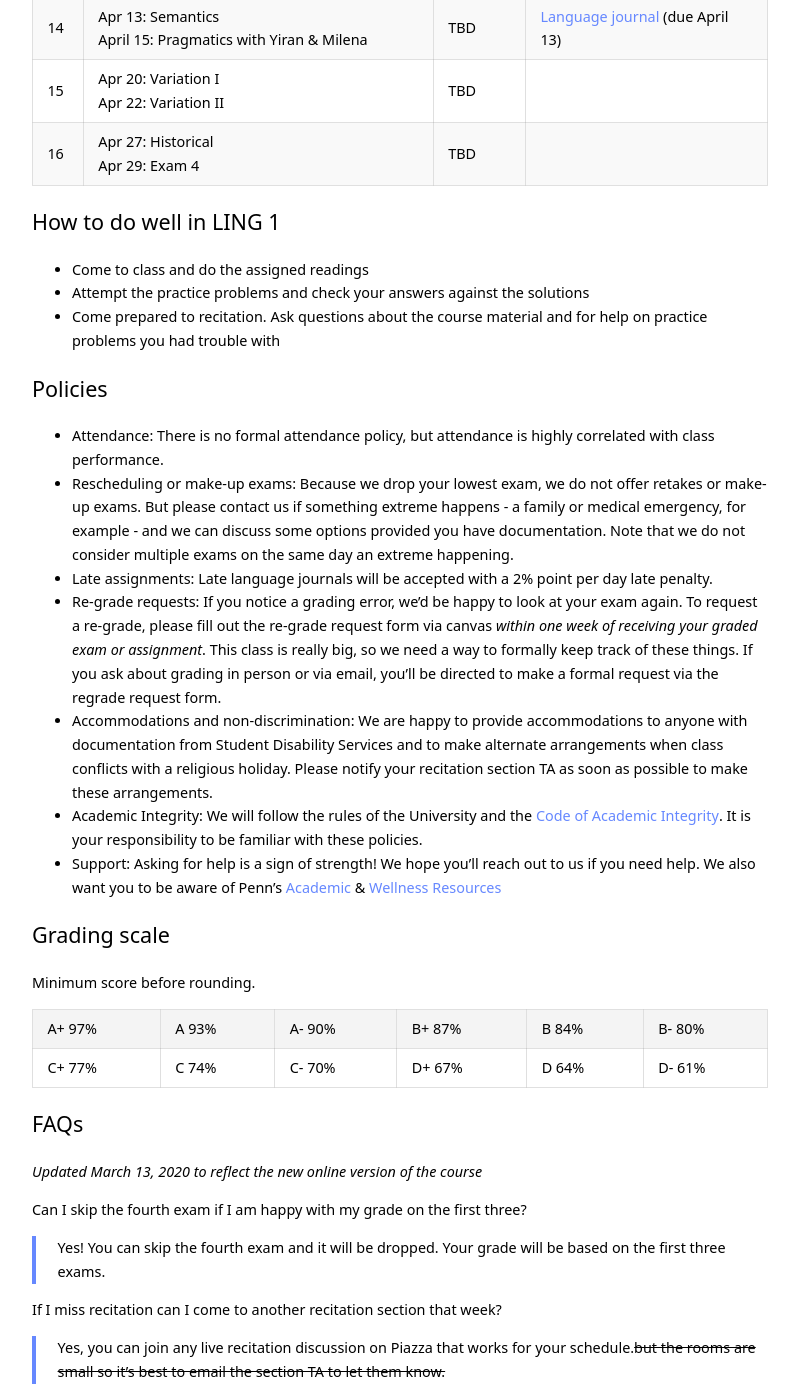
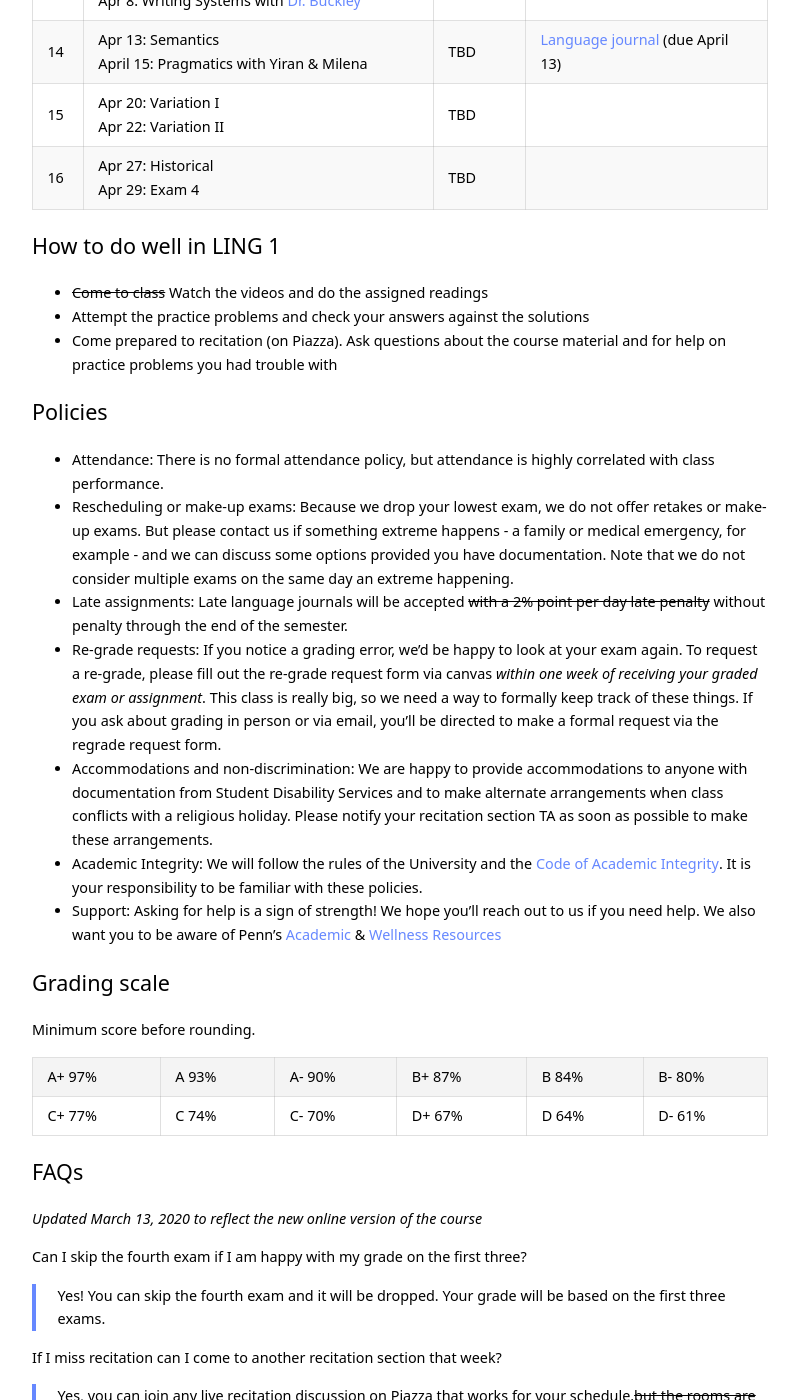
Before and after one commit to kschuler/ling001, a Jekyll site: the page built from index.md, in a window 1280 px wide and 1400 px high, scrolled down 3491 px. Shown: the whole window, without its empty margins (240-1039 px from the left). Built offline with Jekyll 4.4.1, drawn with Linux system fonts in a browser that asks for light colours; some of the changed text lies outside the part shown.

Commit message:
Update index.md

```diff
--- a/index.md
+++ b/index.md
@@ -69,11 +69,11 @@ Section | Time | Location | TA
 - **Language journal (10%)** - Each student is required to keep a [language journal](resources/language-journal-assignment) with a minimum of four entries and at least 800 words.
 
 ### Extra Credit
--  **Research bonus:** Add up to 3% points to your final grade. Earn 1% bonus for each hour of research participation via SONA (online options) and/or a 1% bonus for attending a language-related talk or event ~~on campus~~ online (list of talks coming soon).
+-  **Research bonus:** Add up to 3% points to your final grade. Earn 1% bonus for each hour of research participation via SONA and/or a 1% bonus for attending a language-related talk ~~or event on campus~~ online (list of talks coming soon).
 - **Reading bonus:** Add 1% point to your final grade by being a member of the recitation section with the [most engagement on perusall](resources/how-perusall-works.pdf). You must engage with most readings to be elligible.
 
 ## Schedule
-Schedule is subject to change. All lectures will be recorded and [posted here](https://upenn.hosted.panopto.com/Panopto/Pages/Sessions/List.aspx?folderID=99e28b4b-8d65-4ac1-9fe4-ab3c00e43bf5) a few minutes after each class.
+Schedule is subject to change. All lectures will be recorded and [posted here](https://upenn.hosted.panopto.com/Panopto/Pages/Sessions/List.aspx?folderID=99e28b4b-8d65-4ac1-9fe4-ab3c00e43bf5) ~~a few minutes after each class~~ at the begining of the week.
 
 Wk  | Lecture | Readings | Resources
   --- | --- | --- | ---
@@ -95,14 +95,14 @@ Wk  | Lecture | Readings | Resources
 16 | Apr 27: Historical<br>Apr 29: **Exam 4** | TBD  |
 
 ## How to do well in LING 1
-- Come to class and do the assigned readings
+- ~~Come to class~~ Watch the videos and do the assigned readings
 - Attempt the practice problems and check your answers against the solutions
-- Come prepared to recitation. Ask questions about the course material and for help on practice problems you had trouble with
+- Come prepared to recitation (on Piazza). Ask questions about the course material and for help on practice problems you had trouble with
 
 ## Policies
 - **Attendance**: There is no formal attendance policy, but attendance is highly correlated with class performance.
 - **Rescheduling or make-up exams**: Because we drop your lowest exam, we do not offer retakes or make-up exams. But please contact us if something extreme happens - a family or medical emergency, for example - and we can discuss some options provided you have documentation. Note that we do not consider multiple exams on the same day an extreme happening.
-- **Late assignments**: Late language journals will be accepted with a 2% point per day late penalty.
+- **Late assignments**: Late language journals will be accepted ~~with a 2% point per day late penalty~~ without penalty through the end of the semester.
 - **Re-grade requests**: If you notice a grading error, we'd be happy to look at your exam again. To request a re-grade, please fill out the re-grade request form via canvas *within one week of receiving your graded exam or assignment*. This class is really big, so we need a way to formally keep track of these things. If you ask about grading in person or via email, you'll be directed to make a formal request via the regrade request form.
 - **Accommodations and non-discrimination**: We are happy to provide accommodations to anyone with documentation from Student Disability Services and to make alternate arrangements when class conflicts with a religious holiday. Please notify your recitation section TA as soon as possible to make these arrangements.
 - **Academic Integrity**: We will follow the rules of the University and the [Code of Academic Integrity](https://catalog.upenn.edu/pennbook/code-of-academic-integrity/).  It is your responsibility to be familiar with these policies.
@@ -132,7 +132,7 @@ C+ 77% | C 74% | C- 70% | D+ 67% | D 64% | D- 61%
 > Nothing. We don't allow make-up exams or retakes. However, we drop your lowest exam score, so you can still do well in the class. Just make sure it doesn't happen more than once!
 
 **Can I turn in my language journal late?**
-> Language journals will be accepted without penalty through the end of the semester (April 29th). ~~Yes, but there is a 2% point per day late penalty. ~~
+> Language journals will be accepted without penalty through the end of the semester (April 29th). ~~Yes, but there is a 2% point per day late penalty.~~
 
 **I participated in an experiment (or attended a talk). When will I get my bonus points?**
 > To receive bonus points, you must (1) make a [bonus points declaration](https://canvas.upenn.edu/courses/1489351/quizzes/2285014?module_item_id=17260181) on Canvas and (2) write about your research experience in your [language journal](resources/language-journal-assignment). Your bonus points will be awarded as soon as you make your declaration, but we will check your journal (and SONA records, if you participated in an experiment) to confirm these points at the end of the semester.
```
